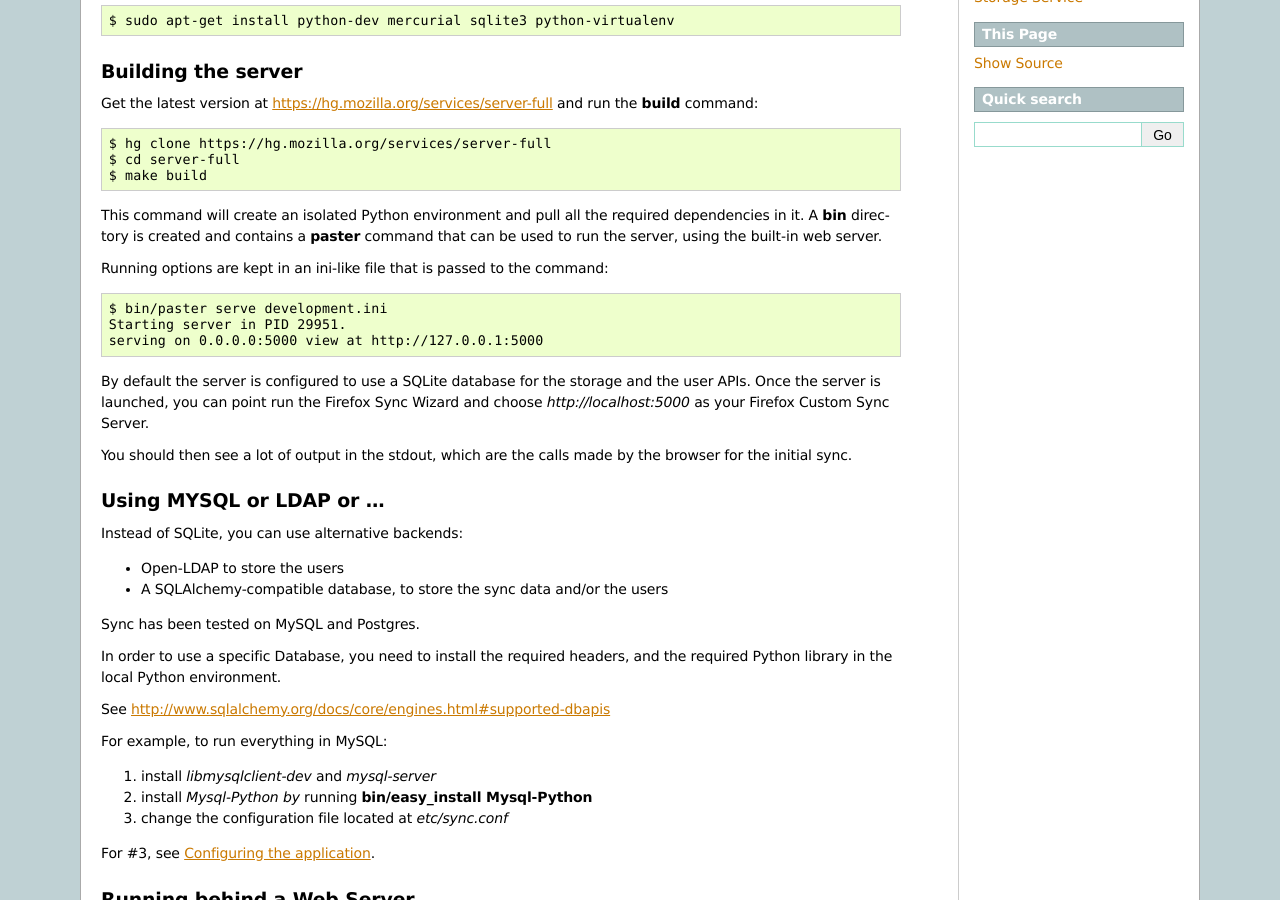
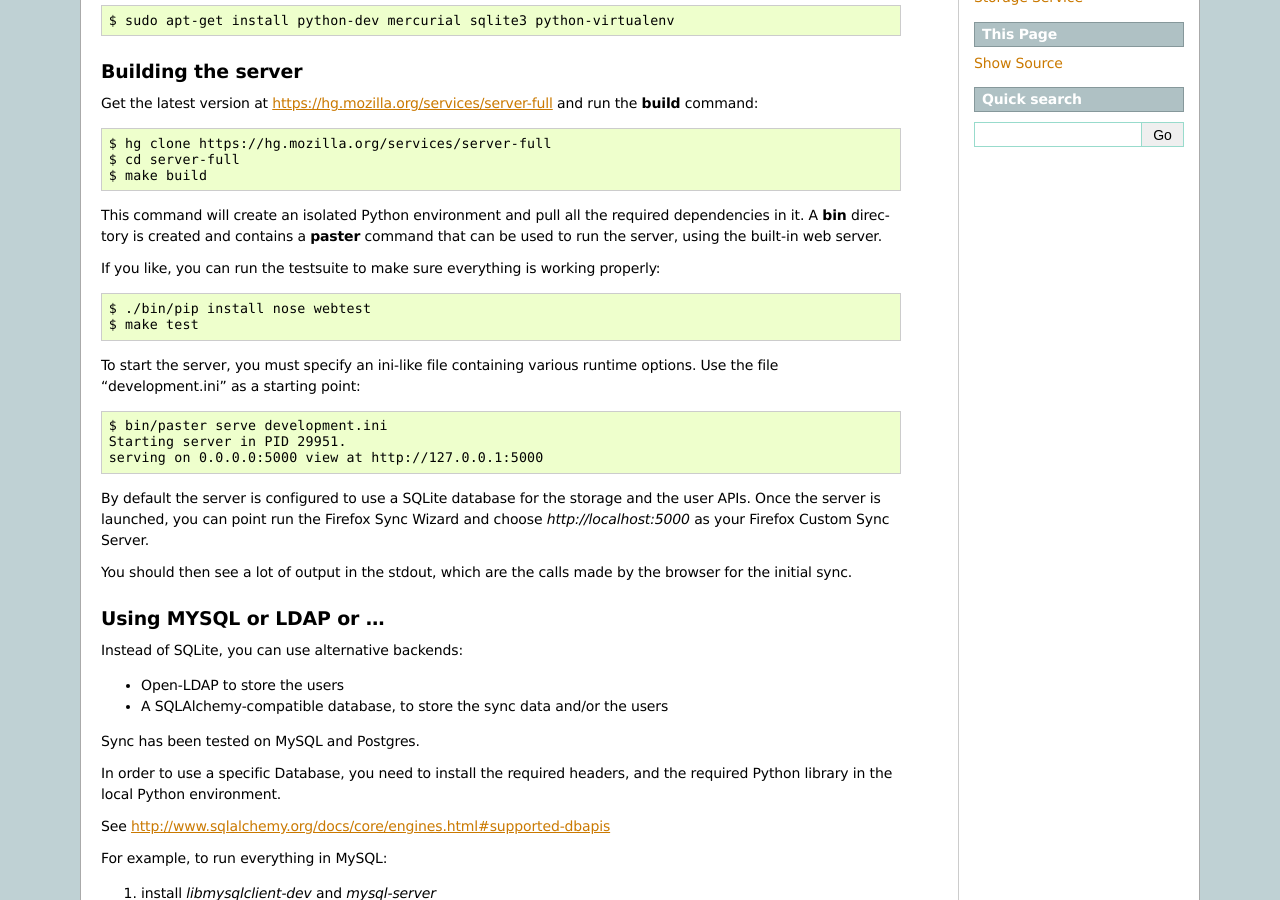
Before and after one commit to mozilla-services/docs, a Sphinx documentation site: the page built from source/howtos/run-sync.rst, in a window 1280 px wide and 900 px high, scrolled down 497 px. Built offline with Sphinx 7.4.7, drawn with Linux system fonts in a browser that asks for light colours.

Commit message:
Add docs on how to run the testsuite for third-party installs; r=tarek

```diff
--- a/source/howtos/run-sync.rst
+++ b/source/howtos/run-sync.rst
@@ -42,18 +42,23 @@ run the **build** command::
     $ cd server-full
     $ make build
 
-
 This command will create an isolated Python environment and pull all the
 required dependencies in it. A **bin** directory is created and contains a
 **paster** command that can be used to run the server, using the built-in web
 server.
 
-Running options are kept in an ini-like file that is passed to the
-command::
+If you like, you can run the testsuite to make sure everything is working
+properly::
 
-  $ bin/paster serve development.ini
-  Starting server in PID 29951.
-  serving on 0.0.0.0:5000 view at http://127.0.0.1:5000
+    $ ./bin/pip install nose webtest
+    $ make test
+
+To start the server, you must specify an ini-like file containing various
+runtime options.  Use the file "development.ini" as a starting point::
+
+    $ bin/paster serve development.ini
+    Starting server in PID 29951.
+    serving on 0.0.0.0:5000 view at http://127.0.0.1:5000
 
 By default the server is configured to use a SQLite database for the storage
 and the user APIs. Once the server is launched, you can point run the
```
